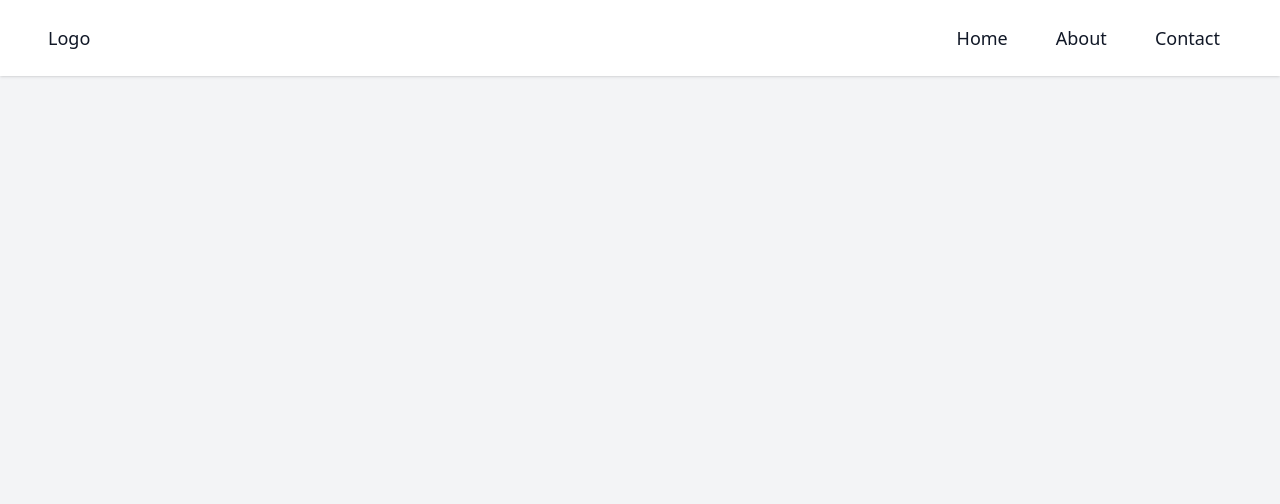
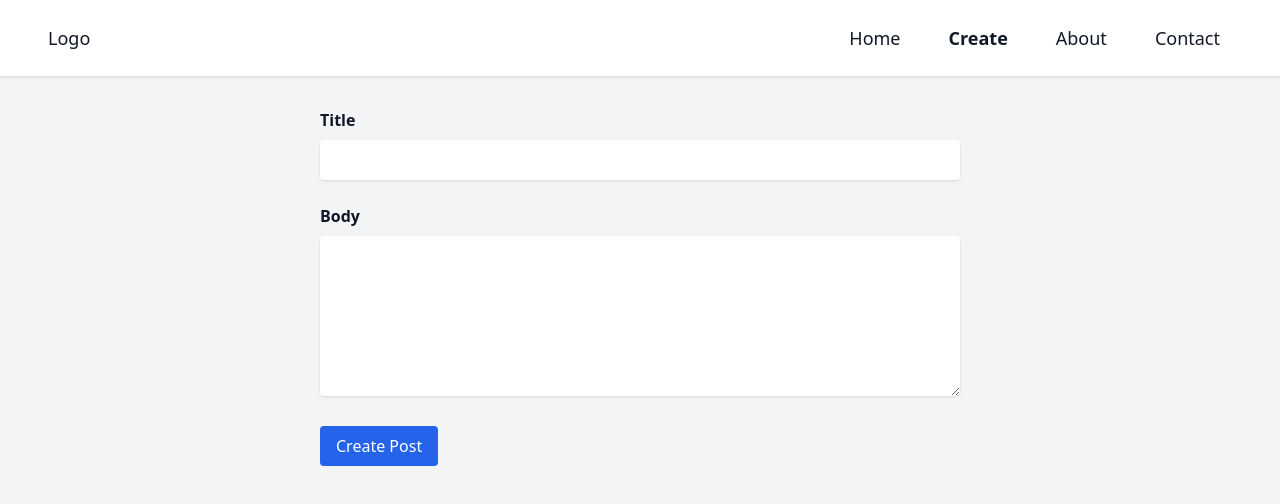
Before and after one commit to jrreda/nuxt-blog, a Nuxt app: page /create in a window 1280 px wide. Shown: the top 504 px of the page. Built offline with nearby package versions, Linux system fonts and the light colour scheme.

Commit message:
create post

```diff
--- a/layouts/default.vue
+++ b/layouts/default.vue
@@ -13,6 +13,9 @@
                             <nuxt-link to="/">Home</nuxt-link>
                         </li>
                         <li>
+                            <nuxt-link to="/create">Create</nuxt-link>
+                        </li>
+                        <li>
                             <nuxt-link to="/about">About</nuxt-link>
                         </li>
                         <li>
@@ -22,7 +25,6 @@
                 </div>
             </div>
         </nav>
-
         <slot />
     </div>
 </template>
--- /dev/null
+++ b/pages/create.vue
@@ -0,0 +1,74 @@
+<template>
+    <div class="container mx-auto w-1/2 py-8">
+        <ul
+            v-if="errors.length > 0"
+            className="mb-4 list-disc list-inside text-sm text-red-600"
+        >
+            <li v-for="(error, index) in errors" :key="index">
+                {{ error }}
+            </li>
+        </ul>
+        <form action="#" class="space-y-6" @submit.prevent="createPost">
+            <div>
+                <label for="title" class="block font-semibold">Title</label>
+                <input
+                    type="text"
+                    v-model="title"
+                    id="title"
+                    class="px-2 py-2 w-full shadow rounded mt-2"
+                />
+            </div>
+            <div>
+                <label for="body" class="block font-semibold">Body</label>
+                <textarea
+                    v-model="body"
+                    name="body"
+                    id="body"
+                    cols="30"
+                    rows="6"
+                    class="px-2 py-2 w-full shadow rounded mt-2"
+                ></textarea>
+            </div>
+            <div>
+                <button
+                    type="submit"
+                    class="inline-block bg-blue-600 hover:bg-blue-700 text-white rounded px-4 py-2"
+                >
+                    Create Post
+                </button>
+                <span v-show="isLoading">Loading...</span>
+            </div>
+        </form>
+    </div>
+</template>
+
+<script setup>
+const title = ref('')
+const body = ref('')
+const isLoading = ref(false)
+const errors = ref([])
+const router = useRouter()
+async function createPost() {
+    isLoading.value = true
+    try {
+        const post = await useNuxtApp().$apiFetch(`/api/post`, {
+            method: 'POST',
+            body: {
+                title: title.value,
+                body: body.value,
+            },
+        })
+
+        // reset the state of the consts
+        isLoading.value = false
+        title.value = ''
+        body.value = ''
+        alert('creating post')
+        router.push('/')
+    } catch (err) {
+        console.log(err.data)
+        errors.value = Object.values(err.data.errors).flat()
+        isLoading.value = false
+    }
+}
+</script>
```
